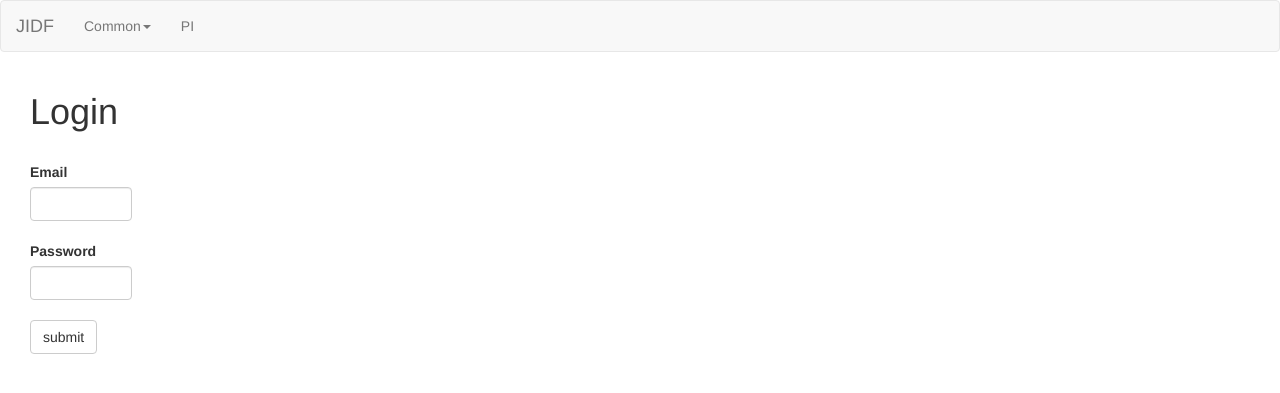
After one commit to Cightline/Spearmint, a Flask app: template templates/login.html in a window 1280 px wide. The commit adds this page. Shown: the top 393 px of the page. Run offline with Flask 2, Linux system fonts and the light colour scheme; the template is opened without the code that fills it, so the values that code supplies are empty; some libraries are stand-ins or nearby versions.

Commit message:
6 hours wasted

```diff
--- a/main.py
+++ b/main.py
@@ -1,14 +1,14 @@
 import configparser
 import os
 import logging
+import copy
+from functools import wraps
 
 from flask import Flask, render_template, request, redirect, session, url_for, \
-                  escape
+                  escape, Response
 
 from flask.ext.sqlalchemy import SQLAlchemy
-from flask.ext.login      import LoginManager
-from flask.ext.security   import Security, SQLAlchemyUserDatastore, UserMixin, \
-                                 RoleMixin, login_required
+from flask.ext.login      import LoginManager, login_user, current_user
 
 from werkzeug.security import generate_password_hash, check_password_hash
 
@@ -26,30 +26,15 @@ eve = evelink.eve.EVE()
 app = Flask(__name__)
 app.config['DEBUG'] = True
 app.config['SECRET_KEY'] = config.get('general', 'secret-key')
-app.config['SQLALCHEMY_DATABASE_URI'] = config.get('database', 'uri')
+app.config['SQLALCHEMY_DATABASE_URI'] = str(config.get('database', 'uri'))
 db = SQLAlchemy(app)
 
 login_manager  = LoginManager()
 login_manager.init_app(app)
 
-CORP_ID = config.get('corp', 'id')
+CORP_ID = int(config.get('corp', 'id'))
 
 logging.basicConfig(filename=config.get('general', 'log_path'), level=logging.DEBUG)
-
-
-
-
-roles_users = db.Table('roles_users',
-        db.Column('user_id', db.Integer(), db.ForeignKey('user.id')),
-        db.Column('role_id', db.Integer(), db.ForeignKey('role.id')))
-
-
-class Role(db.Model, RoleMixin):
-    id_  = db.Column(db.Integer(), primary_key=True)
-    name = db.Column(db.String(80), unique=True)
-    description = db.Column(db.String(255))
-
-
 
 
 class Auth(object):
@@ -63,34 +48,84 @@ class Auth(object):
     def check_password(self, password):
         return check_password_hash(self.pw_hash, password)
 
+
+class Character(db.Model):
+    id           = db.Column(db.Integer, primary_key=True)
+    character_id = db.Column(db.Integer)
+    user_id      = db.Column(db.Integer, db.ForeignKey('user.id'))
+
 class User(db.Model):
-    id_      = db.Column(db.Integer, primary_key=True)
-    email    = db.Column(db.String(120), unique=True)
-    password = db.Column(db.String(255))
-    active   = db.Column(db.Boolean())
-    confirmed_at = db.Column(db.DateTime())
-    roles    = db.relationship('Role', secondary=roles_users,
-                                backref=db.backref('users', lazy='dynamic'))
-    username = db.Column(db.String(80),  unique=True)
-
-    def __init__(self, username, email):
-        self.username = username
-        self.email    = email
-
-    def __repr__(self):
-        return '%r' % self.username
-
-user_datastore = SQLAlchemyUserDatastore(db, User, Role)
-security = Security(app, user_datastore)
+    id         = db.Column(db.Integer, primary_key=True)
+    email      = db.Column(db.String(120), unique=True)
+    password   = db.Column(db.String(255))
+    characters = db.relationship('Character', backref='user', lazy='dynamic')
 
 
+
+
+db.create_all()
+db.session.commit()
+
+def check_auth(email, password):
+    query = User.query.filter_by(email=email).first()
+
+    if query:
+        a = Auth(email, password)
+
+        if a.check_password(password):
+            logging.info('[check_auth] user: %s logged in' % (query.email))
+            return True
+
+        else:
+            logging.info('[check_auth] incorrect password for: %s' % (query.email))
+
+    else:
+        logging.info("[check_auth] couldn't find %s for authentication" % (email))
+
+    return False
+
+def authenticate():
+    return render_template('login.html')
+    #return Response('Could not verify your access level for that URL. \n'
+    #                'You have to login with proper credentials', 401, {'WWW-Authenticate':'Basic realm="Services Login Required"'})
+
+
+def requires_auth(f):
+    @wraps(f)
+    def decorated(*args, **kwargs):
+        auth = request.authorization
+        if not auth or not check_auth(auth.username, auth.password):
+            return authenticate()
+
+        return f(*args, **kwargs)
+
+    return decorated
+
 @login_manager.user_loader
-def load_user(userid):
-    return None
+def load_user(email):
+    query = User.query.filter_by(email=email).first()
+    return query or None
+
+
+@app.route('/login', methods=['POST','GET'])
+def login():
+    if request.method == 'POST':
+
+        if check_auth(request.form.get('email'), request.form.get('password')):
+            login_user(load_user(request.form.get('email')))
+            return render_template('info.html', info='Successfully logged in')
+
+
+        else:
+            return render_template('info.html', info='Incorrect email/password combination')
+
+    return render_template('login.html')
+
 
 @app.route('/')
 def index():
     return render_template('index.html')
+
 
 @app.route('/register', methods=['POST', 'GET'])
 def register():
@@ -110,15 +145,20 @@ def register():
 
 
         if characters.result:
+            # Store in seperate dictionary so I can edit it.
+            char_copy = copy.deepcopy(characters.result)
 
             # Remove characters that are not in the corp.
-            for character in characters.result:
-                if characters.result[character]['corp']['id'] != CORP_ID:
-                    del characters.result[character]
+            for c in char_copy:
+                if char_copy[c]['corp']['id'] != CORP_ID:
+                    # Remove from the original dictionary.
+                    logging.info('[register] removing character: %s' % (characters.result[c]))
+                    del characters.result[c]
 
             # Check to see if we still have any characters left.
             if characters.result:
                 logging.info('[register] characters.result: %s' % characters.result)
+
                 session['characters'] = characters.result
 
                 return redirect(url_for('confirm_register'))
@@ -142,16 +182,33 @@ def confirm_register():
         logging.info('[confirm_register] password hash: %s' % (auth.pw_hash))
 
         # Make sure user isn't already in the db.
-        query = User.query.filter_by(username=request.form.get('register_email')).first()
+        query = User.query.filter_by(email=request.form.get('register_email')).first()
 
-        if request.form.get('register_email') == query.username:
-            return render_template('info.html', info='You have already registered')
+        if query:
+            if request.form.get('register_email') == query.email:
+                return render_template('info.html', info='You have already registered')
+
+
+        # Filter out just the character IDs.
+        character_ids = []
+        for c in session['characters']:
+            character_ids.append(int(c))
+
+        print('IDS', character_ids)
 
 
         # Add the user to the db and generate the password hash.
-        user = User(request.form.get('register_email'), auth.pw_hash)
+        user = User(email=request.form.get('register_email'),
+                    password=auth.pw_hash)
+
         db.session.add(user)
         db.session.commit()
+
+
+        for c in session['characters']:
+            db.session.add(Character(api_id=c, user=user))
+            db.session.commit()
+
 
 
         return render_template('submitted_register.html')
@@ -162,7 +219,7 @@ def confirm_register():
 
 
 @app.route('/pi_lookup_form')
-@login_required
+@requires_auth
 def pi_lookup_form():
     return render_template('pi_lookup_form.html')
 
@@ -187,22 +244,6 @@ def pi_lookup():
 
 
 
-@app.route('/login', methods=['POST', 'GET'])
-def login():
-    if request.method == 'POST':
-        session['username'] = request.form['username']
-        return redirect(url_for('index'))
-
-
-    else:
-        return '''<form action='' method='post'>
-                  <p><input type=text name=username>
-                  <p><input type=submit value=login>
-                  </form>'''
-
-
-
-
 
 
 
--- /dev/null
+++ b/templates/login.html
@@ -0,0 +1,24 @@
+{% include "header.html" %}
+
+<div class="container-fluid">
+
+<div class="row">
+    <div class="col-md-4">
+        <div class="col-xs-4">
+            <h1>Login</h1>
+            <br>
+            <div class="form-group">
+            <form action="login"  name="login_user" id="submit_query" method="post">
+                <label for="email">Email</label>
+                <input type="text" class="form-control" name="email" method="post" id="email">
+                <br>
+                <label for="password">Password</label>
+                <input type="password" class="form-control" name="password" method="post" id="password">
+                <br>
+
+                <input type="submit" class="btn btn-default" value="submit" method="post">
+            </form>
+            <div>
+        </div>
+    </div>
+</div>
--- a/templates/register.html
+++ b/templates/register.html
@@ -8,7 +8,7 @@
         <input type="text" class="form-control" id="register_keyid" placeholder="key ID" name="register_keyid">
     </div>
     <div class="form-group">
-        <label for="register_vcode">vCode</label>
+        <label for="register_code">Code</label>
         <input type="text" class="form-control" id="register_code" placeholder="enter code" name="register_code">
     </div>
     <button type="submit" class="btn btn-default" value="submit">Submit</button>
```
Also changed, not shown: templates/info.html (+9 -1 lines), templates/security/login_user.html (deleted, +0 -25 lines).
